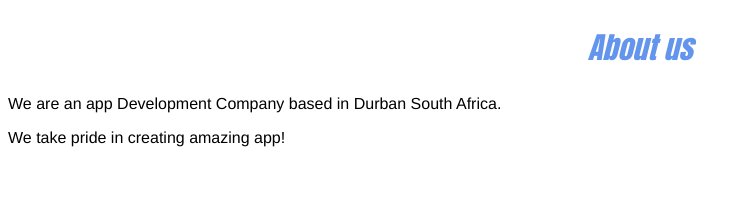
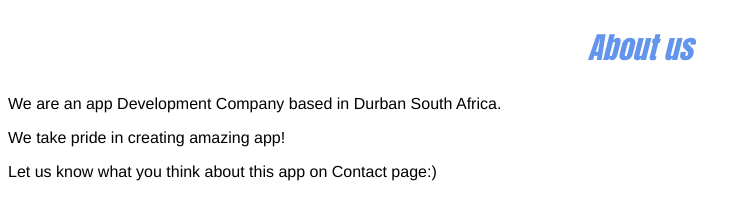
Before and after one commit to Z687870/Superheroapp, a plain HTML site: page about.html in a window 1280 px wide. Shown: the whole page, without its empty margins (0-751 px from the left). Drawn offline with Linux system fonts and the light colour scheme.

Commit message:
Added some text

```diff
--- a/about.html
+++ b/about.html
@@ -7,7 +7,6 @@
 		<h2>About us</h2>
 		<p>We are an app Development Company based in Durban South Africa.</p>
 		<p>We take pride in creating amazing app!</p>
-
-
+         <p>Let us know what you think about this app on Contact page:)</p>
 	</body>
 </html>
```
